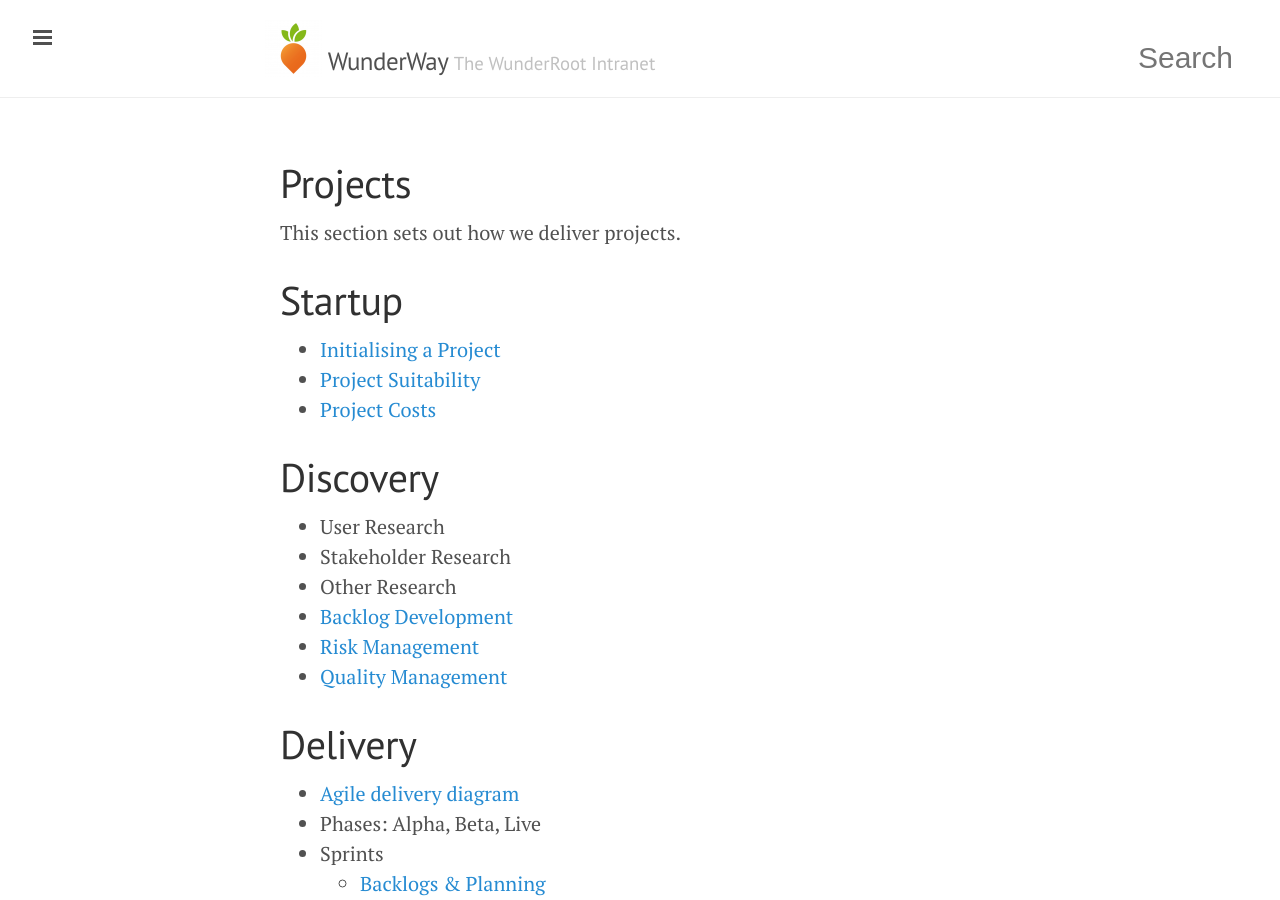
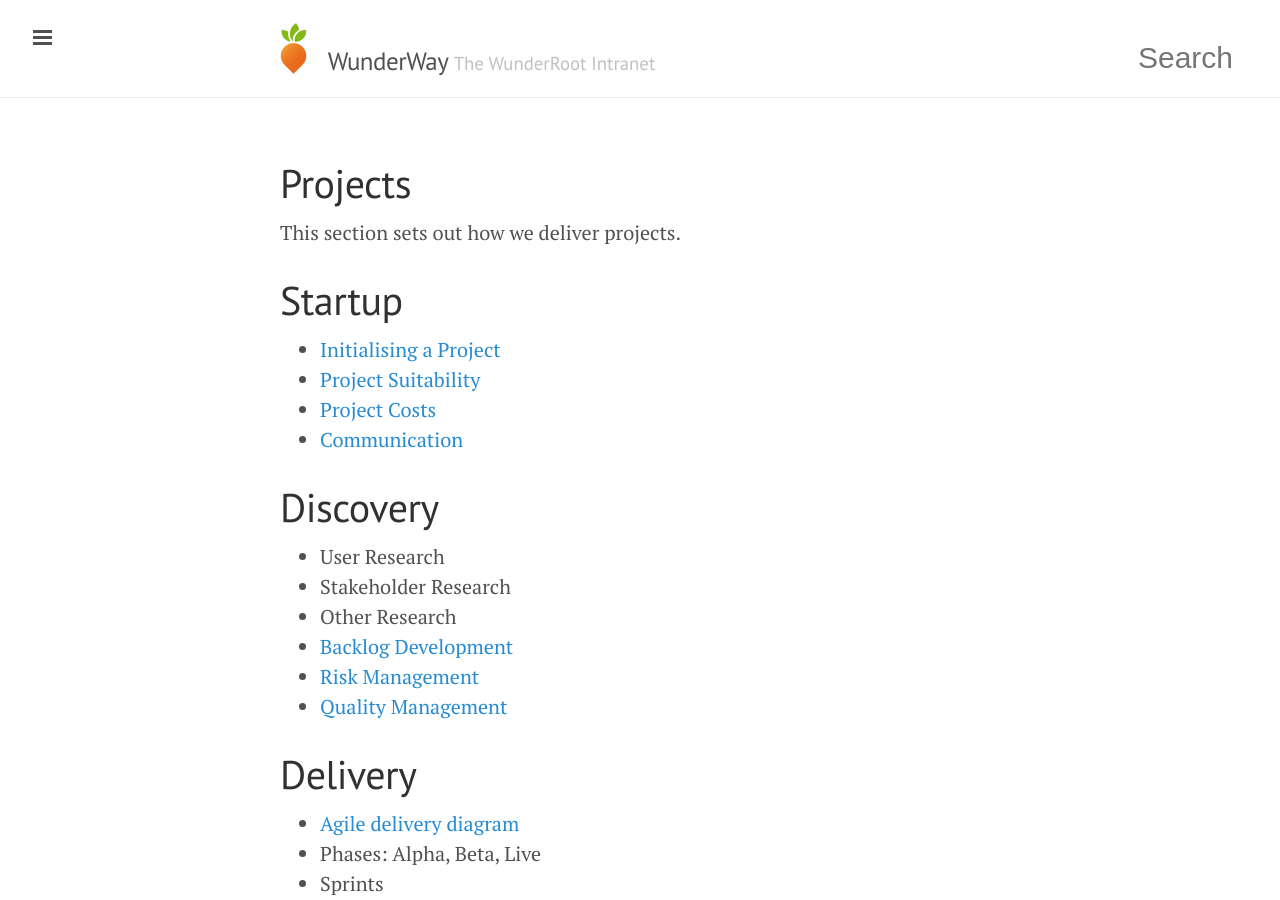
Before and after one commit to tormi/WunderWay, a Jekyll site: the page built from projects/index.md, in a window 1280 px wide and 900 px high. Built offline with Jekyll 4.4.1, drawn with Linux system fonts in a browser that asks for light colours; Markdown is read by kramdown in place of the engine named in the settings.

Commit message:
Added communication to the projects index

```diff
--- a/projects/index.md
+++ b/projects/index.md
@@ -10,6 +10,7 @@ This section sets out how we deliver projects.
 - [Initialising a Project](/projects/initialising-a-project)
 - [Project Suitability](/projects/suitable-project/)
 - [Project Costs](/projects/project-costs/)
+- [Communication](/projects/communication/)
 
 
 # Discovery
```
